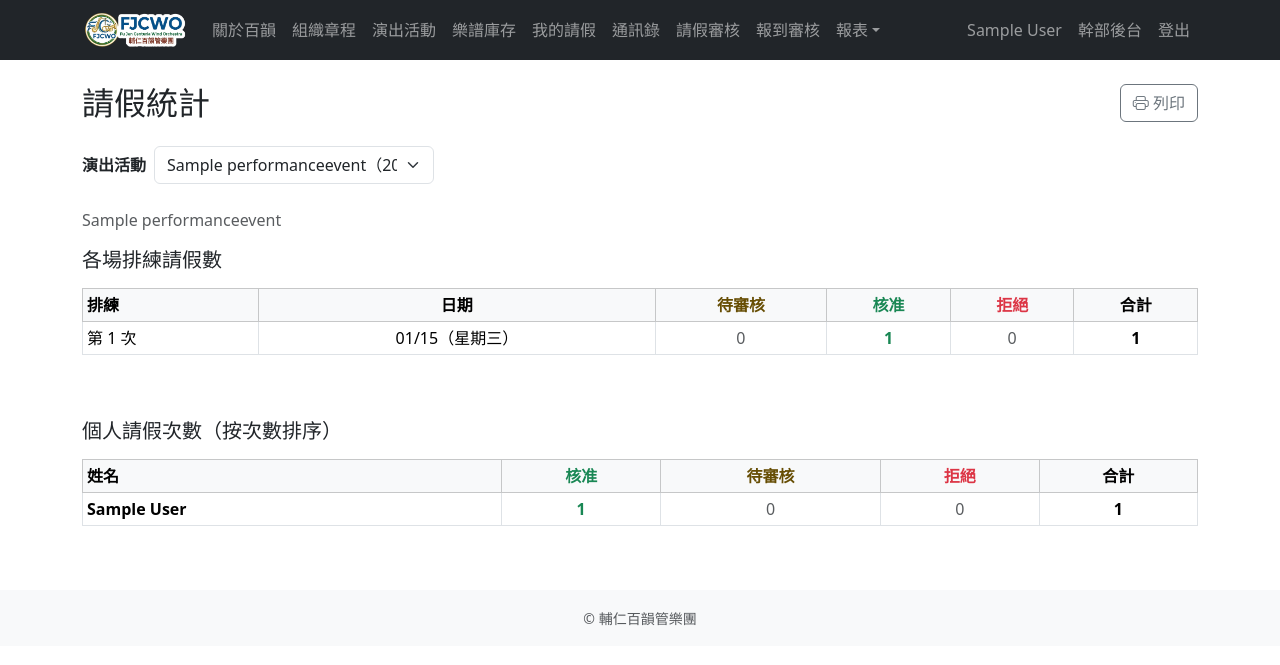
After one commit to sammy51305/FJCWO-Web, a Django app: page /events/leave/stats/ in a window 1280 px wide. The commit adds this page. Shown: the top 665 px of the page. Run offline with Django 5.2, Linux system fonts and the light colour scheme; a user stored in the database is signed in; tables that the repository leaves empty hold one stand-in row (values such as "Sample post").

Commit message:
feat: 新增會費繳納狀況與請假統計報表（幹部限定）
會費繳納狀況（/finance/membership/）：
- 依期別篩選，預設最新期別
- 交叉比對全體團員與 MembershipFee 紀錄，顯示已繳/未繳/無紀錄
- 未繳費列以黃色高亮，摘要徽章顯示各狀態人數
- 接上 finance/urls.py 並加入 config/urls.py

請假統計（/events/leave/stats/）：
- 依演出活動篩選，預設最近一場
- 上：各場排練待審/核准/拒絕數量總覽
- 下：個人請假次數排行（按總次數遞減）
- 以 defaultdict 單次迴圈完成統計，無額外 DB 查詢

navbar 幹部區整合為「報表」下拉選單，含財產借用/會費/請假三張報表

Co-Authored-By: Claude Sonnet 4.6 <noreply@anthropic.com>

```diff
--- a/apps/events/urls.py
+++ b/apps/events/urls.py
@@ -18,4 +18,5 @@ urlpatterns = [
     path('checkin/<uuid:token>/confirm/', views.qr_checkin_confirm, name='qr_checkin_confirm'),
     path('<int:pk>/setlist/', views.setlist_manage, name='setlist_manage'),
     path('<int:pk>/attendance/', views.attendance_report, name='attendance_report'),
+    path('leave/stats/', views.leave_stats, name='leave_stats'),
 ]
--- a/apps/events/views.py
+++ b/apps/events/views.py
@@ -287,6 +287,79 @@ def qr_checkin_confirm(request, token):
 
 
 @login_required
+def leave_stats(request):
+    if not request.user.is_officer:
+        messages.error(request, '權限不足。')
+        return redirect('events:event_list')
+
+    # 選擇演出活動（預設最近一場）
+    events = PerformanceEvent.objects.order_by('-performance_date')
+    selected_event_id = request.GET.get('event', '')
+    selected_event = None
+
+    rehearsal_rows = []
+    member_rows = []
+
+    if not selected_event_id and events.exists():
+        selected_event_id = str(events.first().pk)
+
+    if selected_event_id:
+        selected_event = events.filter(pk=selected_event_id).first()
+
+    if selected_event:
+        rehearsals = list(
+            selected_event.rehearsals.order_by('sequence')
+        )
+        leaves = (
+            LeaveRequest.objects
+            .filter(rehearsal__event=selected_event)
+            .select_related('member', 'rehearsal', 'reviewed_by')
+        )
+
+        # 每場排練的申請統計
+        from collections import defaultdict
+        rehearsal_counts = defaultdict(lambda: {'pending': 0, 'approved': 0, 'rejected': 0})
+        member_leave_map = defaultdict(list)  # member_id → [LeaveRequest, ...]
+
+        for leave in leaves:
+            rehearsal_counts[leave.rehearsal_id][leave.status] += 1
+            member_leave_map[leave.member_id].append(leave)
+
+        for rehearsal in rehearsals:
+            counts = rehearsal_counts[rehearsal.pk]
+            rehearsal_rows.append({
+                'rehearsal': rehearsal,
+                'pending': counts['pending'],
+                'approved': counts['approved'],
+                'rejected': counts['rejected'],
+                'total': counts['pending'] + counts['approved'] + counts['rejected'],
+            })
+
+        # 每位有申請紀錄的團員統計，按申請次數遞減
+        for member_id, member_leaves in member_leave_map.items():
+            member = member_leaves[0].member
+            approved = sum(1 for l in member_leaves if l.status == 'approved')
+            pending = sum(1 for l in member_leaves if l.status == 'pending')
+            rejected = sum(1 for l in member_leaves if l.status == 'rejected')
+            member_rows.append({
+                'member': member,
+                'total': len(member_leaves),
+                'approved': approved,
+                'pending': pending,
+                'rejected': rejected,
+            })
+        member_rows.sort(key=lambda r: r['total'], reverse=True)
+
+    return render(request, 'events/leave_stats.html', {
+        'events': events,
+        'selected_event': selected_event,
+        'selected_event_id': selected_event_id,
+        'rehearsal_rows': rehearsal_rows,
+        'member_rows': member_rows,
+    })
+
+
+@login_required
 def attendance_report(request, pk):
     if not request.user.is_officer:
         messages.error(request, '權限不足。')
--- a/apps/finance/urls.py
+++ b/apps/finance/urls.py
@@ -0,0 +1,9 @@
+from django.urls import path
+
+from . import views
+
+app_name = 'finance'
+
+urlpatterns = [
+    path('membership/', views.membership_fee_report, name='membership_fee_report'),
+]
--- a/config/urls.py
+++ b/config/urls.py
@@ -9,6 +9,7 @@ urlpatterns = [
     path('events/', include('apps.events.urls')),
     path('scores/', include('apps.scores.urls')),
     path('assets/', include('apps.assets.urls')),
+    path('finance/', include('apps.finance.urls')),
     path('', include('apps.public.urls')),
 ]
 
--- a/templates/base.html
+++ b/templates/base.html
@@ -31,7 +31,14 @@
           <li class="nav-item"><a class="nav-link" href="{% url 'accounts:member_directory' %}">通訊錄</a></li>
           <li class="nav-item"><a class="nav-link" href="{% url 'events:leave_review_list' %}">請假審核</a></li>
           <li class="nav-item"><a class="nav-link" href="{% url 'accounts:registration_review' %}">報到審核</a></li>
-          <li class="nav-item"><a class="nav-link" href="{% url 'assets:borrow_status_report' %}">財產借用</a></li>
+          <li class="nav-item dropdown">
+            <a class="nav-link dropdown-toggle" href="#" data-bs-toggle="dropdown">報表</a>
+            <ul class="dropdown-menu">
+              <li><a class="dropdown-item" href="{% url 'assets:borrow_status_report' %}">財產借用現況</a></li>
+              <li><a class="dropdown-item" href="{% url 'finance:membership_fee_report' %}">會費繳納狀況</a></li>
+              <li><a class="dropdown-item" href="{% url 'events:leave_stats' %}">請假統計</a></li>
+            </ul>
+          </li>
           {% endif %}
         </ul>
         <ul class="navbar-nav">
--- /dev/null
+++ b/templates/events/leave_stats.html
@@ -0,0 +1,104 @@
+{% extends "base.html" %}
+
+{% block title %}請假統計 — 百韻管樂團{% endblock %}
+
+{% block extra_css %}
+<style>
+  @media print {
+    .d-print-none { display: none !important; }
+    body { font-size: 11px; }
+    .table th, .table td { padding: 3px 6px !important; }
+  }
+</style>
+{% endblock %}
+
+{% block content %}
+<div class="d-flex align-items-center justify-content-between mb-4">
+  <h2 class="mb-0">請假統計</h2>
+  <button class="btn btn-outline-secondary d-print-none" onclick="window.print()">
+    <i class="bi bi-printer"></i> 列印
+  </button>
+</div>
+
+{# ── 演出活動選擇 ─────────────────────────────── #}
+<form method="get" class="d-flex align-items-center gap-2 mb-4 d-print-none">
+  <label class="fw-semibold text-nowrap" for="event">演出活動</label>
+  <select name="event" id="event" class="form-select" style="max-width:280px;" onchange="this.form.submit()">
+    {% for ev in events %}
+    <option value="{{ ev.pk }}" {% if ev.pk|stringformat:"s" == selected_event_id %}selected{% endif %}>
+      {{ ev.name }}（{{ ev.performance_date|date:"Y/m/d" }}）
+    </option>
+    {% endfor %}
+  </select>
+</form>
+
+{% if selected_event %}
+<p class="text-muted d-print-block mb-3">{{ selected_event.name }}</p>
+{% endif %}
+
+{% if not rehearsal_rows and selected_event %}
+<p class="text-muted">此活動尚無請假申請紀錄。</p>
+{% elif rehearsal_rows %}
+
+{# ── 各場排練請假統計 ─────────────────────────── #}
+<h5 class="mb-3">各場排練請假數</h5>
+<div class="table-responsive mb-5">
+  <table class="table table-bordered table-sm align-middle text-center">
+    <thead class="table-light">
+      <tr>
+        <th class="text-start">排練</th>
+        <th>日期</th>
+        <th class="text-warning-emphasis">待審核</th>
+        <th class="text-success">核准</th>
+        <th class="text-danger">拒絕</th>
+        <th>合計</th>
+      </tr>
+    </thead>
+    <tbody>
+      {% for row in rehearsal_rows %}
+      <tr>
+        <td class="text-start">第 {{ row.rehearsal.sequence }} 次</td>
+        <td>{{ row.rehearsal.date|date:"m/d（D）" }}</td>
+        <td>{% if row.pending %}<span class="fw-semibold text-warning-emphasis">{{ row.pending }}</span>{% else %}<span class="text-muted">0</span>{% endif %}</td>
+        <td>{% if row.approved %}<span class="fw-semibold text-success">{{ row.approved }}</span>{% else %}<span class="text-muted">0</span>{% endif %}</td>
+        <td>{% if row.rejected %}<span class="fw-semibold text-danger">{{ row.rejected }}</span>{% else %}<span class="text-muted">0</span>{% endif %}</td>
+        <td class="fw-semibold">{{ row.total }}</td>
+      </tr>
+      {% endfor %}
+    </tbody>
+  </table>
+</div>
+
+{# ── 個人請假次數統計 ─────────────────────────── #}
+{% if member_rows %}
+<h5 class="mb-3">個人請假次數（按次數排序）</h5>
+<div class="table-responsive">
+  <table class="table table-bordered table-sm align-middle text-center">
+    <thead class="table-light">
+      <tr>
+        <th class="text-start">姓名</th>
+        <th class="text-success">核准</th>
+        <th class="text-warning-emphasis">待審核</th>
+        <th class="text-danger">拒絕</th>
+        <th>合計</th>
+      </tr>
+    </thead>
+    <tbody>
+      {% for row in member_rows %}
+      <tr>
+        <td class="text-start fw-semibold">{{ row.member.name }}</td>
+        <td>{% if row.approved %}<span class="text-success fw-semibold">{{ row.approved }}</span>{% else %}<span class="text-muted">0</span>{% endif %}</td>
+        <td>{% if row.pending %}<span class="text-warning-emphasis fw-semibold">{{ row.pending }}</span>{% else %}<span class="text-muted">0</span>{% endif %}</td>
+        <td>{% if row.rejected %}<span class="text-danger fw-semibold">{{ row.rejected }}</span>{% else %}<span class="text-muted">0</span>{% endif %}</td>
+        <td class="fw-semibold">{{ row.total }}</td>
+      </tr>
+      {% endfor %}
+    </tbody>
+  </table>
+</div>
+{% endif %}
+
+{% elif not events %}
+<p class="text-muted">尚無任何演出活動。</p>
+{% endif %}
+{% endblock %}
```
Also changed, not shown: apps/finance/views.py (+61 -2 lines), templates/finance/membership_fee_report.html (added, +99 -0 lines).
